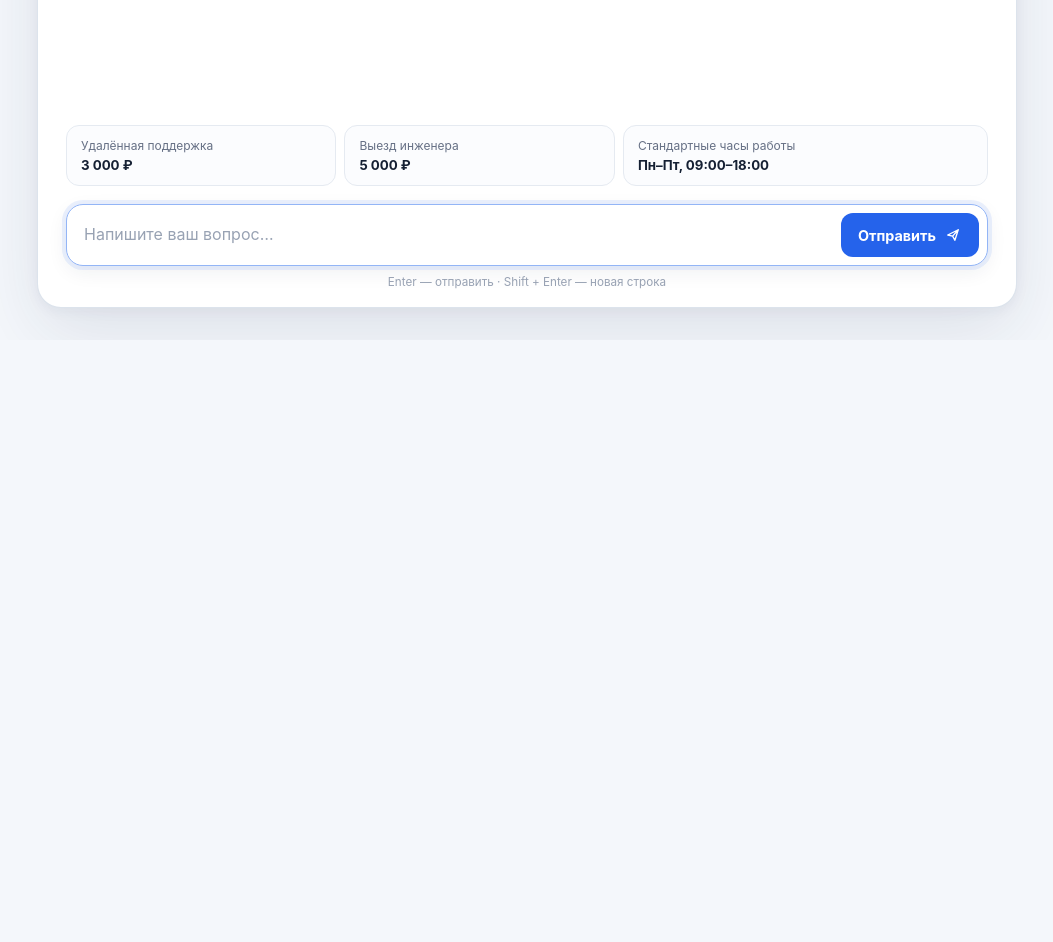
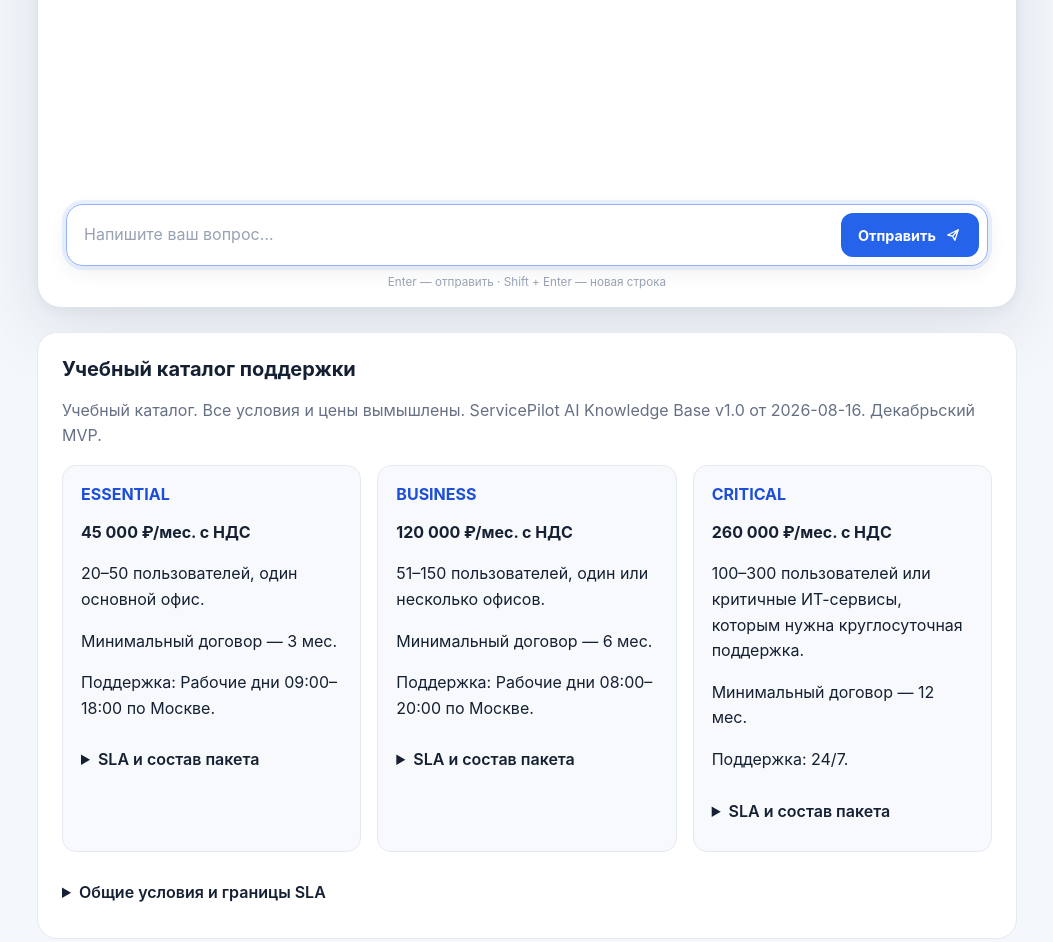
Before and after one commit to Wfub18/ServicePilot_Support_Lite, a website: page public/index.html in a window 1280 px wide. Shown: the part 460-1402 px from the top of the page, without its empty margins (113-1166 px from the left). Before the commit the page ends 800 px from the top, so only its background shows below. Drawn offline with Linux system fonts and the light colour scheme.

Commit message:
Use shared educational catalog for guided support consultation

```diff
--- /dev/null
+++ b/public/catalog-view.js
@@ -0,0 +1,31 @@
+(function () {
+  const catalog = globalThis.ServicePilotCatalog;
+  const packages = document.querySelector("#catalog-packages");
+  const common = document.querySelector("#catalog-common");
+  document.querySelector("#catalog-notice").textContent =
+    `${catalog.notice} ${catalog.title} v${catalog.version} от ${catalog.date}. ${catalog.scope}.`;
+  function element(tag, text, className) {
+    const node = document.createElement(tag);
+    node.textContent = text;
+    if (className) node.className = className;
+    return node;
+  }
+  for (const plan of catalog.packages) {
+    const card = element("article", "", "catalog-card");
+    card.append(element("h3", plan.name), element("p", plan.price, "catalog-price"),
+      element("p", plan.eligibility), element("p", `Минимальный договор — ${plan.minimumMonths} мес.`),
+      element("p", `Поддержка: ${plan.support}`));
+    const details = element("details", "");
+    details.append(element("summary", "SLA и состав пакета"));
+    for (const [priority, reaction] of Object.entries(plan.reaction)) {
+      details.append(element("p", `Реакция ${priority}: ${reaction}.`));
+    }
+    for (const field of ["visits", "emergency", "monitoring", "reporting", "launch"]) {
+      if (plan[field]) details.append(element("p", plan[field]));
+    }
+    details.append(element("p", `Дополнительный пользователь сверх лимита — ${plan.extraUserRub} ₽/мес.`));
+    card.append(details);
+    packages.append(card);
+  }
+  for (const text of Object.values(catalog.common)) common.append(element("p", text));
+})();
--- /dev/null
+++ b/public/catalog.js
@@ -0,0 +1,66 @@
+// The only source of learning/demo commercial terms. Shared by Node and browser.
+(function (root) {
+  const catalog = {
+    title: "ServicePilot AI Knowledge Base",
+    version: "1.0",
+    date: "2026-08-16",
+    scope: "Декабрьский MVP",
+    notice: "Учебный каталог. Все условия и цены вымышлены.",
+    packages: [
+      {
+        id: "essential", name: "ESSENTIAL", users: { min: 20, max: 50 },
+        eligibility: "20–50 пользователей, один основной офис.",
+        priceRub: 45000, price: "45 000 ₽/мес. с НДС", minimumMonths: 3,
+        support: "Рабочие дни 09:00–18:00 по Москве.",
+        reaction: { P1: "до 60 минут в часы поддержки", P2: "до 4 рабочих часов", P3: "до 1 рабочего дня" },
+        visits: "1 плановый выезд в месяц в пределах Москвы, до 4 часов.",
+        monitoringDevices: 0, monitoring: "Мониторинг не входит.",
+        reporting: "Краткая ежемесячная статистика обращений.",
+        launch: "Ориентировочный запуск — до 10 рабочих дней.",
+        extraUserRub: 900,
+      },
+      {
+        id: "business", name: "BUSINESS", users: { min: 51, max: 150 },
+        eligibility: "51–150 пользователей, один или несколько офисов.",
+        priceRub: 120000, price: "120 000 ₽/мес. с НДС", minimumMonths: 6,
+        support: "Рабочие дни 08:00–20:00 по Москве.",
+        reaction: { P1: "до 30 минут в часы поддержки", P2: "до 2 рабочих часов", P3: "до 8 рабочих часов" },
+        visits: "4 плановых выезда в месяц в пределах Москвы, каждый до 4 часов.",
+        emergency: "Экстренный выезд возможен на следующий рабочий день при наличии свободного инженера.",
+        monitoringDevices: 20, monitoring: "Мониторинг до 20 согласованных серверов или сетевых устройств.",
+        reporting: "Ежемесячный сервисный отчёт и рекомендации, общий сервисный менеджер.",
+        launch: "Ориентировочный запуск — до 15 рабочих дней.",
+        extraUserRub: 800,
+      },
+      {
+        id: "critical", name: "CRITICAL", users: { min: 100, max: 300 },
+        eligibility: "100–300 пользователей или критичные ИТ-сервисы, которым нужна круглосуточная поддержка.",
+        priceRub: 260000, price: "260 000 ₽/мес. с НДС", minimumMonths: 12,
+        support: "24/7.",
+        reaction: { P1: "до 15 минут", P2: "до 1 часа", P3: "до 4 часов" },
+        visits: "До 8 плановых выездов в месяц в пределах Москвы, каждый до 4 часов.",
+        emergency: "Экстренный выезд P1: прибытие в пределах Москвы и ближнего Подмосковья до 4 часов после подтверждения необходимости выезда.",
+        monitoringDevices: 50, monitoring: "Мониторинг до 50 согласованных серверов или сетевых устройств.",
+        reporting: "Расширенный ежемесячный отчёт, ежеквартальная встреча по качеству сервиса, выделенный сервисный менеджер.",
+        launch: "Ориентировочный запуск — до 20 рабочих дней.",
+        extraUserRub: 700,
+      },
+    ],
+    common: {
+      included: "Приём обращений через портал и электронную почту, удалённая помощь с Windows/macOS, рабочими местами, периферией, локальной сетью, Wi-Fi и VPN, ведение реестра оборудования и координация с поставщиками. Покрытие конкретных систем согласуется.",
+      geography: "Удалённая поддержка доступна по России. Регулярные выезды за пределы Москвы и Московской области оцениваются индивидуально.",
+      extraVisits: "Дополнительный плановый выезд до 4 часов — 12 000 ₽ в Москве, 18 000 ₽ в Московской области.",
+      audit: "Первоначальный аудит — 35 000 ₽.",
+      launch: "Ориентировочный срок запуска отсчитывается после подписания договора и предоставления данных.",
+      exclusions: "Оборудование, запчасти, лицензии и проектные работы оплачиваются отдельно.",
+      custom: "Выделенный инженер на площадке, скидки, изменение состава пакета и индивидуальные SLA согласуются с менеджером.",
+      priorities: "P1 — критический инцидент, P2 — высокий приоритет, P3 — стандартный.",
+      sla: "SLA относится ко времени реакции и начала обработки. Гарантированный срок восстановления стандартные пакеты не предусматривают.",
+      individual: "Точный отсчёт реакции вне часов поддержки, смешанный график для разных систем и гарантированное восстановление требуют индивидуальной оценки.",
+      counting: "Количество пользователей и компьютеров уточняется раздельно. Лимит устройств мониторинга применяется только к мониторингу. При пересечении диапазонов BUSINESS и CRITICAL учитываются график, критичность и требования к реакции. Покрытие конкретного оборудования возможно только после согласования перечня.",
+      consultation: "Резюме можно передать менеджеру для бесплатной 30-минутной ознакомительной консультации. Консультант формирует текст в чате, но не отправляет его и не назначает встречу.",
+    },
+  };
+  if (typeof module !== "undefined" && module.exports) module.exports = catalog;
+  else root.ServicePilotCatalog = catalog;
+})(globalThis);
--- a/public/index.html
+++ b/public/index.html
@@ -32,10 +32,6 @@
         </div>
         <div class="topbar-actions">
           <button id="new-conversation-button" class="new-conversation-button" type="button">Новый диалог</button>
-          <div class="availability" aria-label="Критические обращения P1 принимаются круглосуточно">
-            <span>Поддержка P1</span>
-            <strong>24/7</strong>
-          </div>
         </div>
       </header>
 
@@ -50,25 +46,11 @@
             <div class="avatar" aria-hidden="true">SP</div>
             <div class="message-content">
               <span class="message-author">AI-администратор</span>
-              <div class="bubble">Здравствуйте! Я AI-администратор ServicePilot Support. Расскажу об услугах, стоимости и времени работы компании. Чем могу помочь?</div>
+              <div class="bubble">Здравствуйте! Я учебный AI-консультант ServicePilot Support. Помогу уточнить требования и подобрать поддержку по учебному каталогу. Сколько пользователей и компьютеров у вас, какой график поддержки нужен?</div>
             </div>
           </article>
         </section>
 
-        <section class="quick-facts" aria-label="Краткая информация">
-          <div class="fact">
-            <span class="fact-label">Удалённая поддержка</span>
-            <strong>3 000 ₽</strong>
-          </div>
-          <div class="fact">
-            <span class="fact-label">Выезд инженера</span>
-            <strong>5 000 ₽</strong>
-          </div>
-          <div class="fact">
-            <span class="fact-label">Стандартные часы работы</span>
-            <strong>Пн–Пт, 09:00–18:00</strong>
-          </div>
-        </section>
 
         <form id="chat-form" class="composer">
           <label class="sr-only" for="message-input">Введите сообщение</label>
@@ -90,8 +72,19 @@
         </form>
         <p class="composer-hint">Enter — отправить · Shift + Enter — новая строка</p>
       </main>
+      <section class="catalog" aria-labelledby="catalog-heading">
+        <h2 id="catalog-heading">Учебный каталог поддержки</h2>
+        <p id="catalog-notice">Учебный каталог. Все условия и цены вымышлены.</p>
+        <div id="catalog-packages" class="catalog-packages"></div>
+        <details class="catalog-terms">
+          <summary>Общие условия и границы SLA</summary>
+          <div id="catalog-common"></div>
+        </details>
+      </section>
     </div>
 
+    <script src="/catalog.js" defer></script>
+    <script src="/catalog-view.js" defer></script>
     <script src="/app.js" defer></script>
   </body>
 </html>
--- a/public/styles.css
+++ b/public/styles.css
@@ -554,3 +554,15 @@ textarea::placeholder {
     transition-duration: 0.01ms !important;
   }
 }
+.catalog { margin-top: 24px; padding: 24px; border: 1px solid var(--line); border-radius: 20px; background: var(--surface); }
+.catalog h2 { margin-top: 0; font-size: 1.25rem; }
+#catalog-notice { color: var(--muted); line-height: 1.6; }
+.catalog-packages { display: grid; grid-template-columns: repeat(3, minmax(0, 1fr)); gap: 16px; }
+.catalog-card { padding: 18px; border: 1px solid var(--line); border-radius: 14px; background: var(--surface-soft); overflow-wrap: anywhere; }
+.catalog-card h3 { margin-top: 0; color: var(--blue-dark); font-size: 1rem; }
+.catalog-card p, .catalog-terms p { font-size: 1rem; line-height: 1.6; }
+.catalog-price { font-weight: 700; }
+.catalog summary { cursor: pointer; padding: 10px 0; font-weight: 600; line-height: 1.5; }
+.catalog summary:focus-visible { outline: 3px solid var(--blue); outline-offset: 3px; }
+.catalog-terms { margin-top: 18px; }
+@media (max-width: 760px) { .catalog-packages { grid-template-columns: 1fr; } .catalog { padding: 18px; } }
--- a/scripts/check-deploy.js
+++ b/scripts/check-deploy.js
@@ -19,7 +19,7 @@ for (const group of ["dependencies", "devDependencies", "optionalDependencies"])
 assert.ok(config.functions["api/chat.js"], "Vercel API function must be configured");
 
 const publicRoot = path.join(root, "public");
-const assets = ["app.js", "favicon.svg", "index.html", "styles.css"];
+const assets = ["app.js", "catalog-view.js", "catalog.js", "favicon.svg", "index.html", "styles.css"];
 assert.deepEqual(fs.readdirSync(publicRoot).sort(), assets,
   "Review the public asset allowlist before publishing additional files");
 for (const asset of assets) {
@@ -41,6 +41,8 @@ for (const match of html.matchAll(/\b(?:src|href)\s*=\s*["']([^"']+)["']/gi)) {
   checkReference(match[1]);
 }
 assert.match(html, /<script\b[^>]*\bsrc=["']\/app\.js["']/i);
+assert.match(html, /<script\b[^>]*\bsrc=["']\/catalog\.js["']/i);
+assert.match(html, /<script\b[^>]*\bsrc=["']\/catalog-view\.js["']/i);
 assert.match(html, /<link\b[^>]*\bhref=["']\/styles\.css["']/i);
 assert.match(html, /<link\b[^>]*\bhref=["']\/favicon\.svg["']/i);
 const css = fs.readFileSync(path.join(publicRoot, "styles.css"), "utf8");
--- a/scripts/check-syntax.js
+++ b/scripts/check-syntax.js
@@ -3,7 +3,7 @@ const path = require("node:path");
 const { spawnSync } = require("node:child_process");
 
 const root = path.join(__dirname, "..");
-const files = ["server.js"];
+const files = ["server.js", "consultation.js"];
 function collect(directory) {
   for (const entry of fs.readdirSync(path.join(root, directory), { withFileTypes: true })) {
     const relative = path.join(directory, entry.name);
```
Also changed, not shown: consultation.js (added, +22 -0 lines), server.js (+4 -24 lines), test/catalog.test.js (added, +97 -0 lines), test/server.test.js (+4 -4 lines), README.md, 1 other file.
